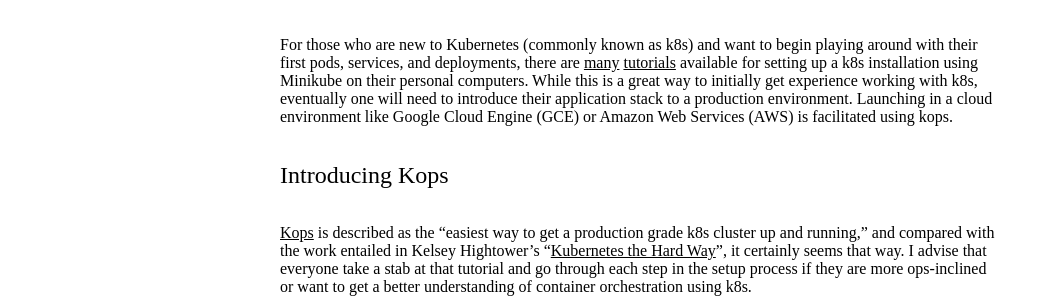
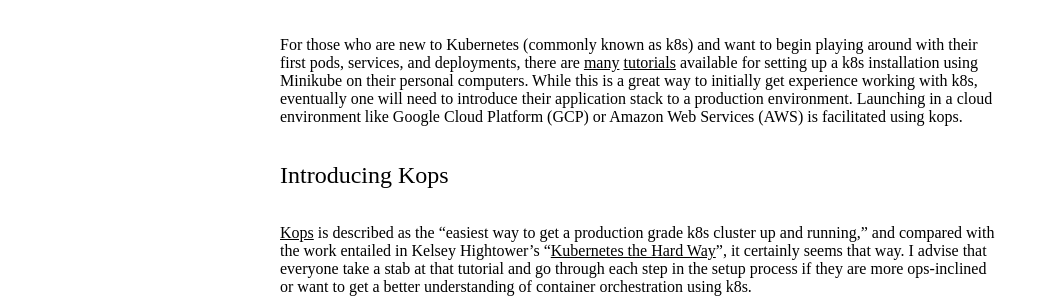
Before and after one commit to CodeNow/blog, a Jekyll site: the page built from _posts/2017-06-30-kops:-kubernetes-the-easy-way.md, in a window 1280 px wide and 900 px high, scrolled down 622 px. Shown: the part 206-506 px from the top of the window, without its empty margins (0-1052 px from the left). Built offline with Jekyll 4.4.1, drawn with Linux system fonts in a browser that asks for light colours; nearby versions of some CDN libraries; comment, search, counter and statistics services are not loaded; some of the changed text lies outside the part shown.

Commit message:
gce -> gcp

```diff
--- a/_posts/2017-06-30-kops:-kubernetes-the-easy-way.md
+++ b/_posts/2017-06-30-kops:-kubernetes-the-easy-way.md
@@ -3,11 +3,11 @@
 title: 'Kops: Kubernetes the Easy Way'
 author: henry_m
 category: Engineering
-excerpt: 'For those who are new to Kubernetes (commonly known as k8s) and want to begin playing around with their first pods, services, and deployments, there are <a href="/blog/kubernetes-how-do-i-do-that">many</a> <a href="https://kubernetes.io/docs/tutorials/stateless-application/hello-minikube/">tutorials</a> available for setting up a k8s installation using Minikube on their personal computers. While this is a great way to initially get experience working with k8s, eventually one will need to introduce their application stack to a production environment. Launching in a cloud environment like Google Cloud Engine (GCE) or Amazon Web Services (AWS) is facilitated using kops.'
+excerpt: 'For those who are new to Kubernetes (commonly known as k8s) and want to begin playing around with their first pods, services, and deployments, there are <a href="/blog/kubernetes-how-do-i-do-that">many</a> <a href="https://kubernetes.io/docs/tutorials/stateless-application/hello-minikube/">tutorials</a> available for setting up a k8s installation using Minikube on their personal computers. While this is a great way to initially get experience working with k8s, eventually one will need to introduce their application stack to a production environment. Launching in a cloud environment like Google Cloud Platform (GCP) or Amazon Web Services (AWS) is facilitated using kops.'
 date: 2017-06-30 15:00:00 -0800
 ---
 
-For those who are new to Kubernetes (commonly known as k8s) and want to begin playing around with their first pods, services, and deployments, there are [many](https://runnable.com/blog/kubernetes-how-do-i-do-that) [tutorials](https://kubernetes.io/docs/tutorials/stateless-application/hello-minikube/) available for setting up a k8s installation using Minikube on their personal computers. While this is a great way to initially get experience working with k8s, eventually one will need to introduce their application stack to a production environment. Launching in a cloud environment like Google Cloud Engine (GCE) or Amazon Web Services (AWS) is facilitated using kops.
+For those who are new to Kubernetes (commonly known as k8s) and want to begin playing around with their first pods, services, and deployments, there are [many](https://runnable.com/blog/kubernetes-how-do-i-do-that) [tutorials](https://kubernetes.io/docs/tutorials/stateless-application/hello-minikube/) available for setting up a k8s installation using Minikube on their personal computers. While this is a great way to initially get experience working with k8s, eventually one will need to introduce their application stack to a production environment. Launching in a cloud environment like Google Cloud Platform (GCP) or Amazon Web Services (AWS) is facilitated using kops.
 
 ### Introducing Kops
 
@@ -65,4 +65,4 @@
 
 If you are happy with the result, and aren’t creating infrastructure costs that will exceed your utility bill, enter the `kops update cluster` command using the `--yes` flag to actually perform the task and create the cluster if you have created the configuration. After allowing for some time for your NS Record to propagate to other DNS servers, Route53 will properly respond to requests. When your k8s cluster infrastructure is up and running type `kubectl get pods`. When you see `No resources found`, you are ready to start creating deployments/replica sets.
 
-Anyone attempting to create a k8s cluster on GCE or AWS for the first time will likely want to go through [“Kubernetes the Hard Way](https://github.com/kelseyhightower/kubernetes-the-hard-way)”, just to get an idea of what is involved when creating a k8s cluster in the cloud. This will allow novices to learn about k8s’ reliance on services like DNS or an Etcd key-value store. Then, once the frustrations and improvising have yielded a better understanding of k8s, you will likely find yourself using kops to streamline the process considerably and get to experimenting with pods, service configuration and other application concerns rather than ops concerns. And you will know what to do when Sheriff John Brown comes for you. If you encounter any problems or have questions, please send an email to [henry@runnable.com](mailto:henry@runnable.com).
+Anyone attempting to create a k8s cluster on GCP or AWS for the first time will likely want to go through [“Kubernetes the Hard Way](https://github.com/kelseyhightower/kubernetes-the-hard-way)”, just to get an idea of what is involved when creating a k8s cluster in the cloud. This will allow novices to learn about k8s’ reliance on services like DNS or an Etcd key-value store. Then, once the frustrations and improvising have yielded a better understanding of k8s, you will likely find yourself using kops to streamline the process considerably and get to experimenting with pods, service configuration and other application concerns rather than ops concerns. And you will know what to do when Sheriff John Brown comes for you. If you encounter any problems or have questions, please send an email to [henry@runnable.com](mailto:henry@runnable.com).
```
